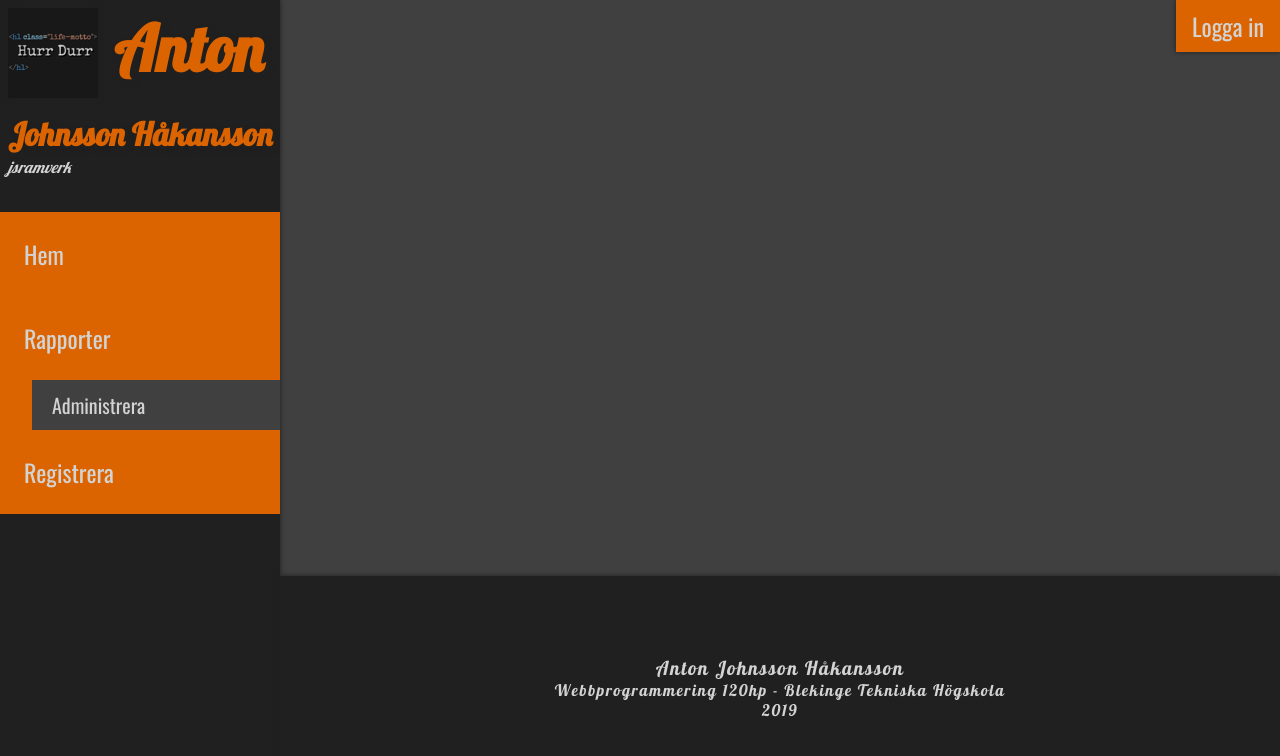
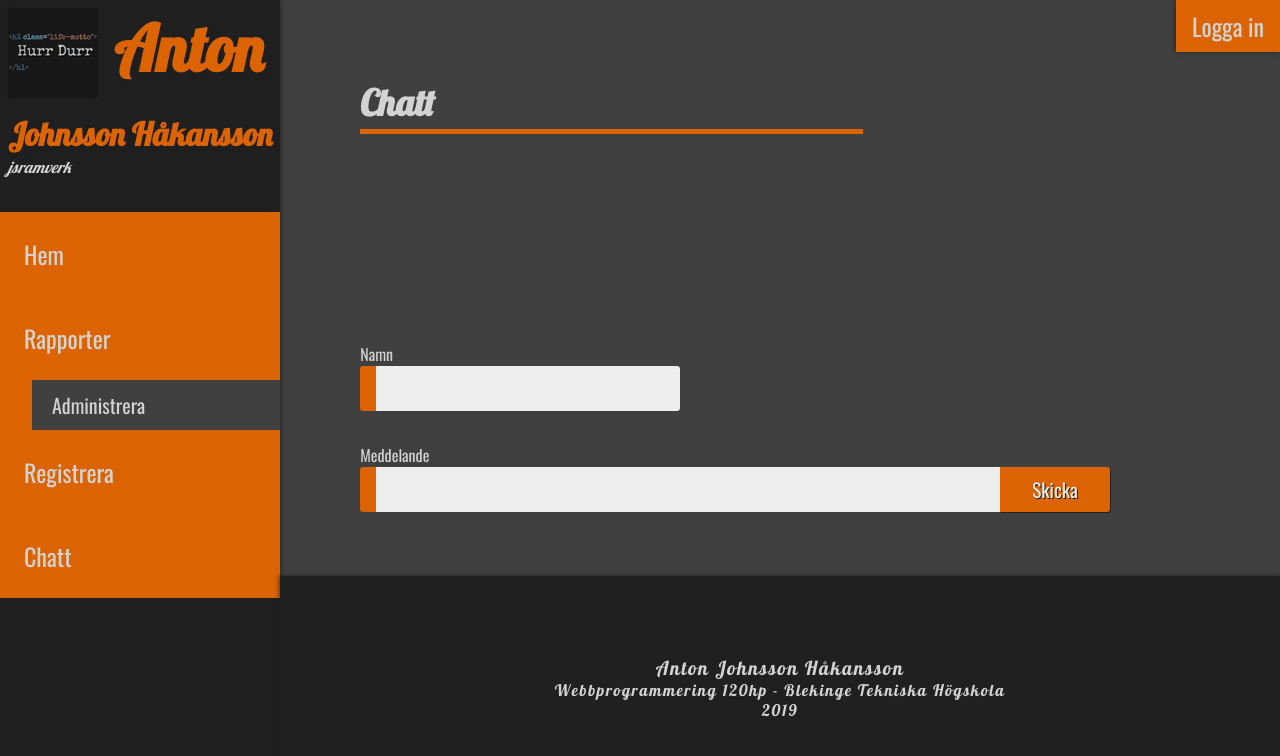
Before and after one commit to EvilBengt/bthjsramverk-me, a React (Create React App) app: page /chat in a window 1280 px wide. Shown: the top 756 px of the page. Built offline with nearby package versions, Linux system fonts and the light colour scheme.

Commit message:
Added chat-ui

```diff
--- a/src/css/main.css
+++ b/src/css/main.css
@@ -328,3 +328,86 @@ figcaption {
     border-style: solid;
     border-width: 0 0 5px 5px;
 }
+
+.chat {
+    display: grid;
+    column-gap: 2rem;
+    grid-template:
+        " title  messages margin" auto
+        "______  messages margin" 1fr
+        "  form  messages margin" auto
+        "footer  footer   margin" auto  / auto auto 1fr;
+    height: 100%;
+}
+
+h1.chat-title {
+    grid-area: title;
+    margin-right: 0;
+}
+
+.chat-form {
+    display: contents;
+}
+
+.chat-input-name {
+    grid-area: form;
+}
+
+.chat-input-footer {
+    grid-area: footer;
+}
+
+.chat-input-message {
+    display: inline-block;
+}
+
+.chat-input-message .input {
+    border-top-right-radius: 0;
+    border-bottom-right-radius: 0;
+    width: 40rem;
+}
+
+.chat-submit {
+    display: inline-block;
+    border-top-left-radius: 0;
+    border-bottom-left-radius: 0;
+}
+
+.chat-messages {
+    grid-area: messages;
+    height: 100%;
+    overflow-y: auto;
+    padding: 0 1rem;
+}
+
+.chat-message {
+    display: block;
+    background-color: #555;
+    padding: 0.3rem 0.8rem;
+    border-radius: 0.5rem;
+    margin-bottom: 1rem;
+    max-width: 30rem;
+}
+
+.chat-message-head {
+    display: block;
+    font-family: Lobster, sans-serif;
+    font-size: 1rem;
+    margin: 0 0 0.5rem;
+    border-bottom: 2px solid #dc6400;
+}
+
+.chat-message-time {
+    float: right;
+    font-size: 0.8rem;
+    font-style: italic;
+}
+
+.chat-message-nick::after {
+    content: ":";
+}
+
+p.chat-message-body {
+    margin: 0;
+    width: 100%;
+}
--- a/src/js/App.js
+++ b/src/js/App.js
@@ -5,6 +5,7 @@ import Home from "./Home";
 import Reports from "./Reports";
 import RegForm from "./RegForm";
 import Login from "./Login";
+import Chat from "./Chat";
 
 function App() {
     return (
@@ -15,6 +16,7 @@ function App() {
             <Route exact path="/" component={Home} />
             <Route path="/reports/" component={Reports} />
             <Route path="/register/" component={RegForm} />
+            <Route path="/chat/" component={Chat} />
 
             <Footer />
         </Router>
@@ -39,6 +41,7 @@ function Aside() {
                     <Link to="/reports/edit">Administrera</Link>
                 </div>
                 <Link to="/register">Registrera</Link>
+                <Link to="/chat">Chatt</Link>
             </nav>
         </aside>
     );
--- /dev/null
+++ b/src/js/Chat.js
@@ -0,0 +1,93 @@
+import React from "react";
+
+class Chat extends React.Component {
+    constructor(props) {
+        super(props)
+        this.state = {
+            with: (update) => {
+                return Object.assign(this.state, update);
+            },
+            nick: "",
+            newMessage: "",
+            messages: []
+        };
+    }
+
+    componentDidMount() {
+
+    }
+
+    render() {
+        return (
+            <main className="main-content">
+                <article className="chat">
+                    <h1 className="chat-title">Chatt</h1>
+                    <form className="form chat-form"
+                        onSubmit={e => {
+                            e.preventDefault();
+                            this.submit()}
+                        }
+                    >
+                        <label className="input-label chat-input-name">
+                            Namn<br/>
+                            <input className="input" type="text" name="nick" required
+                                onBlur={ e => e.target.classList.add("edited") }
+                                onChange={ e => this.setState(this.state.with({
+                                    nick: e.target.value
+                                })) }
+                            />
+                        </label>
+                        <div className="chat-input-footer">
+                            <label className="input-label chat-input-message">
+                                Meddelande<br/>
+                                <input className="input" type="text" name="message" required
+                                    value={ this.state.newMessage }
+                                    onChange={ e => this.setState(this.state.with({
+                                        newMessage: e.target.value
+                                    })) }
+                                />
+                            </label>
+                            <button type="submit" className="button button-submit chat-submit">
+                                Skicka
+                            </button>
+                        </div>
+                    </form>
+                    <ul className="chat-messages">
+                        { this.state.messages.map(message => (
+                            <ChatMessage
+                                nick={ message.nick }
+                                time={ message.time }
+                                body={ message.body }
+                            />
+                        )) }
+                    </ul>
+                </article>
+            </main>
+        );
+    }
+
+    submit() {
+        console.log("Sending message")
+        this.setState(this.state.with({
+            newMessage: ""
+        }));
+    }
+}
+
+function ChatMessage(props) {
+    return (
+        <li className="chat-message">
+            <span className="chat-message-head">
+                { props.nick }
+                <span className="chat-message-time">
+                    { props.time }
+                </span>
+            </span>
+            <p className="chat-message-body">
+                { props.body }
+            </p>
+        </li>
+    );
+}
+
+export default Chat;
```
